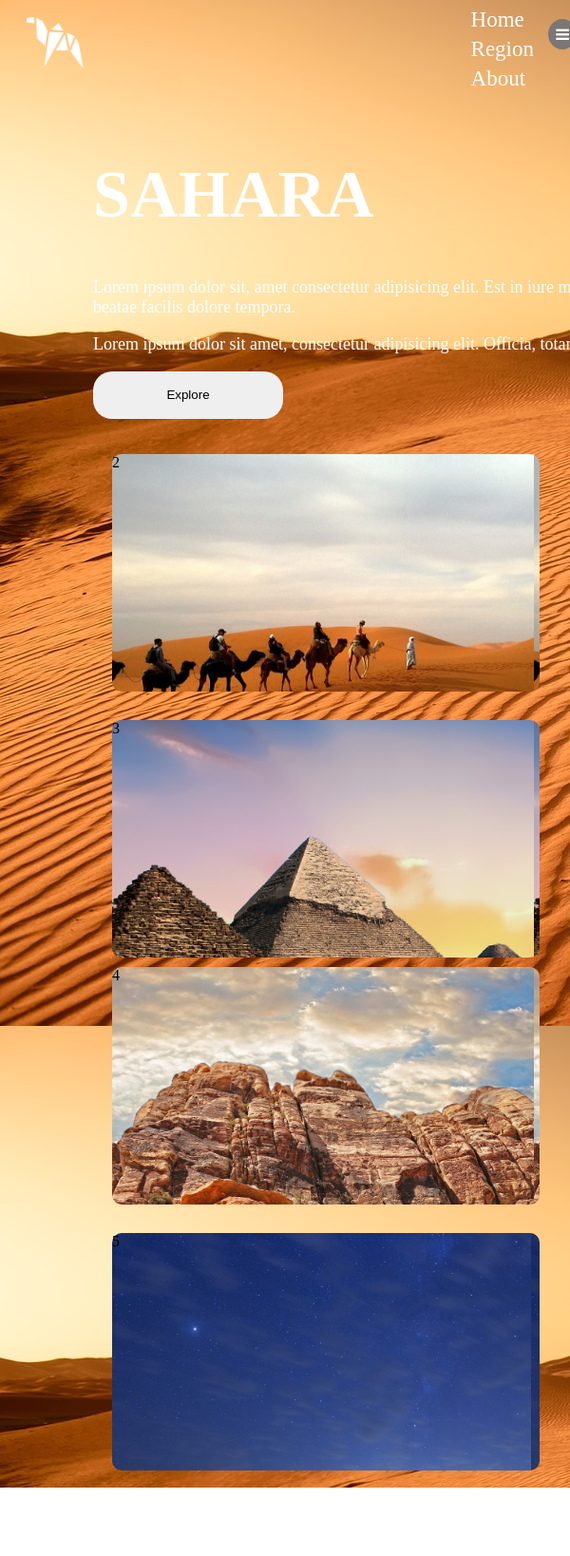
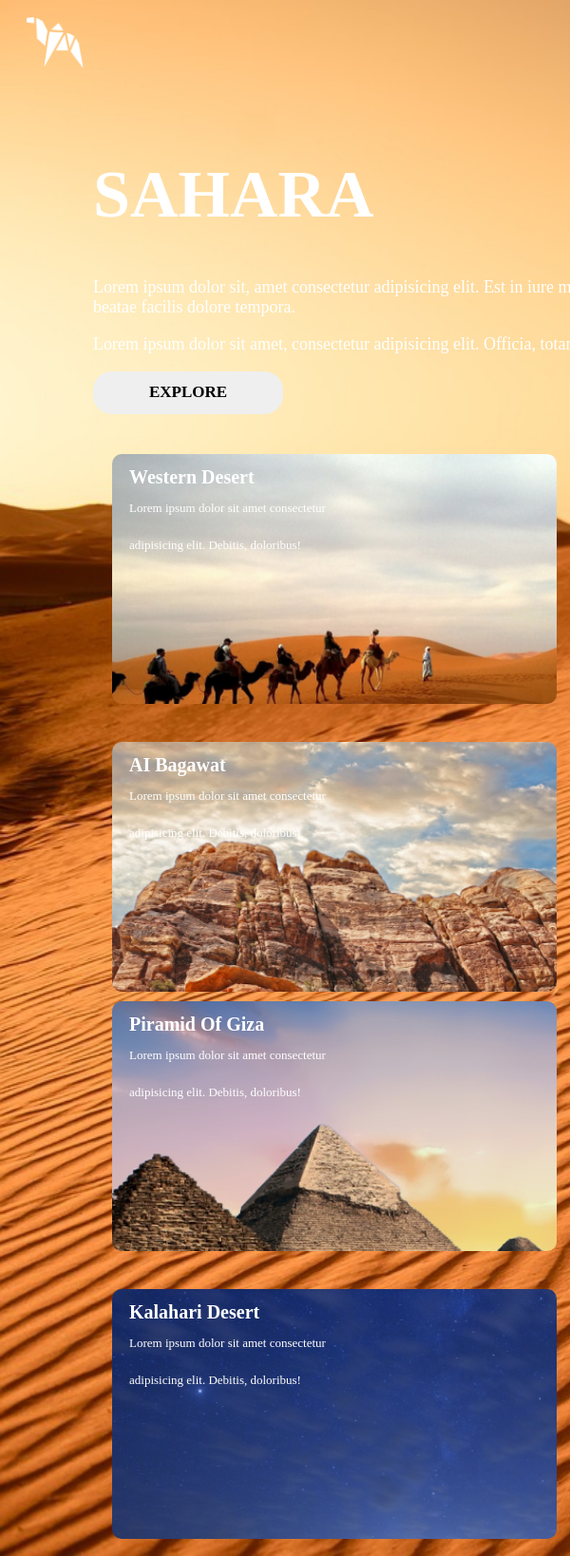
Before and after one commit to Ankita-01Mishra/CSS-6, a plain HTML site: page index.html in a window 600 px wide. Shown: the top 1638 px of the page at 95% size. Before the commit the page ends 1566 px from the top, so only its background shows below. Drawn offline with Linux system fonts and the light colour scheme.

Commit message:
css 6 commited

```diff
--- a/index.html
+++ b/index.html
@@ -32,16 +32,28 @@
             <h1 style="font-size: 70px;">SAHARA</h1>
             <p>Lorem ipsum dolor sit, amet consectetur adipisicing elit. Est in iure magni id a possimus, velit beatae facilis dolore tempora.</p>
             <p>Lorem ipsum dolor sit amet, consectetur adipisicing elit. Officia, totam.</p>
-            <button class="btn">Explore</button>
+            <button class="btn">EXPLORE</button>
         </div>
         <div class="item" id="item_2">
             <div class="flex1">
-        <div class="item" id="item2">2</div>
-        <div class="item" id="item3">3</div>
+        <div class="item" id="item2">
+          <span style="font-size: 20px;font-weight:bold;">Western Desert</span>
+          <p style="margin-bottom:23px;">Lorem ipsum dolor sit amet consectetur </p><p>adipisicing elit. Debitis, doloribus!</p>
+        </div>
+        <div class="item" id="item3">
+          <span style="font-size: 20px;font-weight:bold;">AI Bagawat</span>
+          <p style="margin-bottom:23px;">Lorem ipsum dolor sit amet consectetur </p><p>adipisicing elit. Debitis, doloribus!</p>
+        </div>
     </div>
     <div class="flex2">
-        <div class="item" id="item4">4</div>
-        <div class="item" id="item5">5</div>
+        <div class="item" id="item4">
+          <span style="font-size: 20px;font-weight:bold;">Piramid Of Giza</span>
+          <p style="margin-bottom:23px;">Lorem ipsum dolor sit amet consectetur </p><p>adipisicing elit. Debitis, doloribus!</p>
+        </div>
+        <div class="item" id="item5">
+          <span style="font-size: 20px;font-weight:bold;">Kalahari Desert</span>
+          <p style="margin-bottom:23px;">Lorem ipsum dolor sit amet consectetur </p><p>adipisicing elit. Debitis, doloribus!</p>
+        </div>
     </div>
         </div>
       </div>
--- a/style.css
+++ b/style.css
@@ -1,8 +1,13 @@
 body{
     background: url(./assets/shara\ desert.jpg);
-    /* background-repeat: no-repeat; */
-    /* background-size: 100vw 100vh; */
-    background-size:auto;
+    background-repeat: no-repeat;
+
+    background-size: 100% 100%;
+    /* background-size:auto; */
+    -webkit-background-size: cover;
+    -moz-background-size: cover;
+    -o-background-size: cover;
+    background-size: cover;
 
 }
 .first-container img{
@@ -15,12 +20,12 @@ body{
     /* border: 2px solid red; */
     height: 70px;
 }
-span{
+.first-container span{
     float: right;
 }
 .home,.region,.about,.fa-bars{
     /* float: right; */
-    margin: 16px 16px;
+    margin: 16px 19px;
     color: white;
     font-size: 17px;
     text-decoration: none;
@@ -30,6 +35,7 @@ span{
     border: 2px solid rgb(124, 118, 118);
     border-radius: 50%;
     padding: 6px;
+    margin-right: 113px;
     /* margin-top: 10px; */
     /* margin-right: 107px; */
 }
@@ -52,6 +58,7 @@ span{
   }
   .item{
     margin: 10px;
+    color: white;
   }
   #item1{
     /* border: 2px solid red; */
@@ -67,10 +74,13 @@ span{
   }
   #item_2{
     /* border: 2px solid red; */
-    display: flex;
+    /* display: flex; */
     justify-content: center;
     margin-left: 70px;
 
+  }
+  .flex1,.flex2{
+    display: flex;
   }
   #item2{
     /* border: 2px solid red; */
@@ -79,6 +89,15 @@ span{
     height: 250px;
     margin: 0px 30px 30px 30px;
     background: url(./assets/pic-1.png);
+    -webkit-background-size: cover;
+    -moz-background-size: cover;
+    -o-background-size: cover;
+    background-size: cover;
+    padding-left: 18px;
+    padding-top: 13px;
+  }
+  #item2,#item3,#item4,#item5 p{
+    font-size: 13px;
   }
   #item3{
     /* border: 2px solid red; */
@@ -86,7 +105,13 @@ span{
     width:250px;
     height: 250px;
     margin-left: 30px;
-    background: url(./assets/pic-3.png);
+    background: url(./assets/pic-2.png);
+    -webkit-background-size: cover;
+    -moz-background-size: cover;
+    -o-background-size: cover;
+    background-size: cover;
+    padding-left: 18px;
+    padding-top: 13px;
   }
   #item4{
     /* border: 2px solid red; */
@@ -94,7 +119,14 @@ span{
     width:250px;
     height: 250px;
     margin: 0px 30px 30px 30px;
-    background: url(./assets/pic-2.png);
+    background: url(./assets/pic-3.png);
+    -webkit-background-size: cover;
+    -moz-background-size: cover;
+    -o-background-size: cover;
+    background-size: cover;
+    padding-left: 18px;
+    padding-top: 13px;
+
   }
   #item5{
     /* border: 2px solid red; */
@@ -103,12 +135,21 @@ span{
     height: 250px;
     background: url(./assets/pic-4.png);
     margin-left: 30px;
+    -webkit-background-size: cover;
+    -moz-background-size: cover;
+    -o-background-size: cover;
+    background-size: cover;
+    padding-left: 18px;
+    padding-top: 13px;
   }
   .btn{
-    height: 50px;
+    height: 45px;
     width: 200px;
     border: white;
     border-radius: 20px;
+   font-size: 17px;
+   font-family: serif;
+   font-weight: bold;
 
   }
   @media screen and (max-width: 900px) {
@@ -129,16 +170,19 @@ span{
     #item2, #item3, #item4, #item5{
         width: 450px;
     }
+    .flex1,.flex2{
+      flex-direction: column;
+    }
 
   }
   @media screen and (max-width: 700px){
     .home,.region,.about{
-      margin: 0 30px;
+      margin: 0 20px;
       font-size: 23px;
     }
 
   }
-  @media screen and (max-width: 692px) and (min-width: 300px){
+  @media screen and (max-width: 700px) and (min-width: 600px){
       .home,.region,.about{
         float: none;
         display: block;
@@ -147,7 +191,156 @@ span{
       .fa-bars{
         position: absolute;
         top: 4px;
-        right: -23px;
+        right: -128px;
+      }
+        .home{
+          position: absolute;
+          top: 2px;
+          right: -68px;
+        }
 
+        .region{
+          position: absolute;
+          top: 26px;
+          right: -68px;
+        }
+
+        .about{
+          position: absolute;
+          top: 50px;
+          right: -68px;
+        }
+
+  }
+
+
+  @media screen and (max-width: 600px) and (min-width: 500px){
+      .home,.region,.about{
+        float: none;
+        display: block;
+        margin-bottom: 5px;
       }
+      .fa-bars{
+        position: absolute;
+        top: 4px;
+        right: -211px;
+      }
+        .home{
+          position: absolute;
+          top: 2px;
+          right: -148px;
+        }
+
+        .region{
+          position: absolute;
+          top: 26px;
+          right: -148px;
+        }
+
+        .about{
+          position: absolute;
+          top: 50px;
+          right: -148px;
+        }
+
   }
+
+
+  @media screen and (max-width: 500px) and (min-width: 400px){
+      .home,.region,.about{
+        float: none;
+        display: block;
+        margin-bottom: 5px;
+      }
+      .fa-bars{
+        position: absolute;
+        top: 4px;
+        right: -285px;
+      }
+        .home{
+          position: absolute;
+          top: 2px;
+          right: -223px;
+        }
+
+        .region{
+          position: absolute;
+          top: 26px;
+          right: -223px;
+        }
+
+        .about{
+          position: absolute;
+          top: 50px;
+          right: -223px;
+        }
+
+  }
+
+
+  @media screen and (max-width: 400px) and (min-width: 300px){
+      .home,.region,.about{
+        float: none;
+        display: block;
+        margin-bottom: 5px;
+      }
+      .fa-bars{
+        position: absolute;
+        top: 4px;
+        right: -400px;
+      }
+        .home{
+          position: absolute;
+          top: 2px;
+          right: -308px;
+        }
+
+        .region{
+          position: absolute;
+          top: 26px;
+          right: -308px;
+        }
+
+        .about{
+          position: absolute;
+          top: 50px;
+          right: -308px;
+        }
+
+  }
+
+
+  @media screen and (max-width: 300px) and (min-width: 220px){
+      .home,.region,.about{
+        float: none;
+        display: block;
+        margin-bottom: 5px;
+      }
+      .fa-bars{
+        position: absolute;
+        top: 4px;
+        right: -475px;
+      }
+        .home{
+          position: absolute;
+          top: 2px;
+          right: -403px;
+        }
+
+        .region{
+          position: absolute;
+          top: 26px;
+          right: -403px;
+        }
+
+        .about{
+          position: absolute;
+          top: 50px;
+          right: -403px;
+        }
+
+  }
+
+ #item2:hover,#item3:hover,#item4:hover,#item5:hover{
+  transform:translateY(-10px) ;
+ }
```
